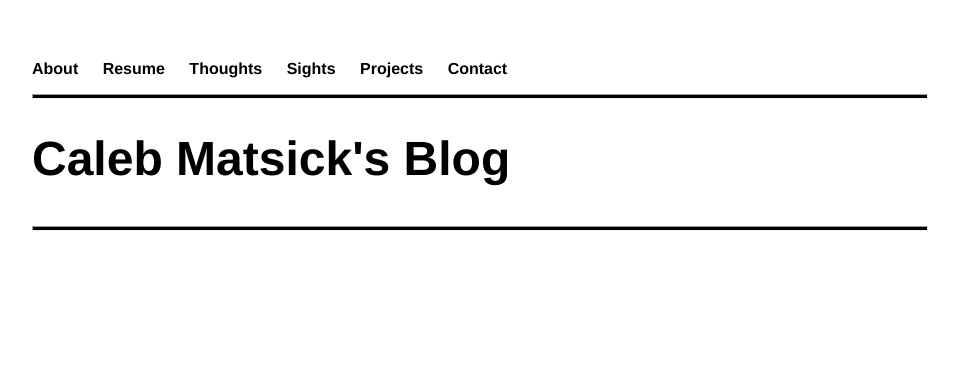
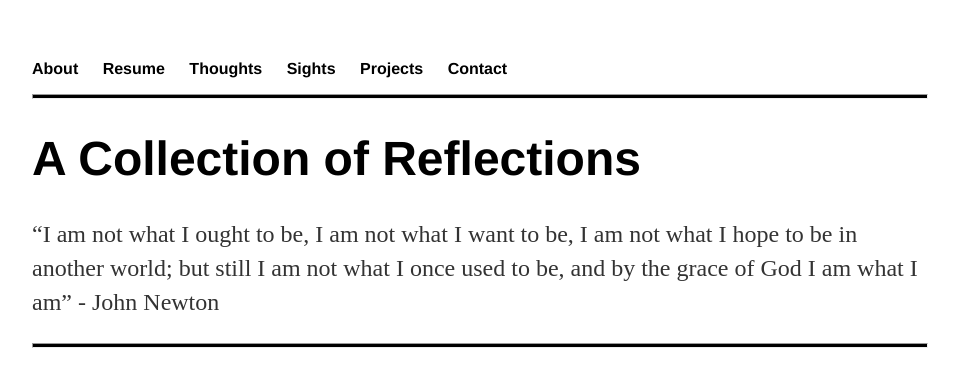
Before and after one commit to IronmanMk40/Matsick-Dot-Com, a Jekyll site: the page built from blog/index.html, in a window 1280 px wide. Shown: the top 387 px of the page, without its empty margins (160-1119 px from the left). Built offline with Jekyll 4.4.1, drawn with Linux system fonts in a browser that asks for light colours.

Commit message:
Changed post format to a collection of paragraphs

```diff
--- a/blog/index.html
+++ b/blog/index.html
@@ -1,11 +1,11 @@
 ---
 layout: default
-title: Caleb Matsick's Blog
+title: Ideas that Resonate
 ---
-	<h1>{{ page.title }}</h1>
-	<ul class="posts">
-
-	  {% for post in site.posts %}
-	    <li><span>{{ post.date | date_to_string }}</span> » <a href="{{ post.url }}" title="{{ post.title }}">{{ post.title }}</a></li>
-	  {% endfor %}
-	</ul>
+	<h1>A Collection of Reflections</h1>
+	<p>“I am not what I ought to be,
+		I am not what I want to be,
+		I am not what I hope to be in another world;
+		but still I am not what I once used to be,
+		and by the grace of God I am what I am”
+		- John Newton</p>
```
